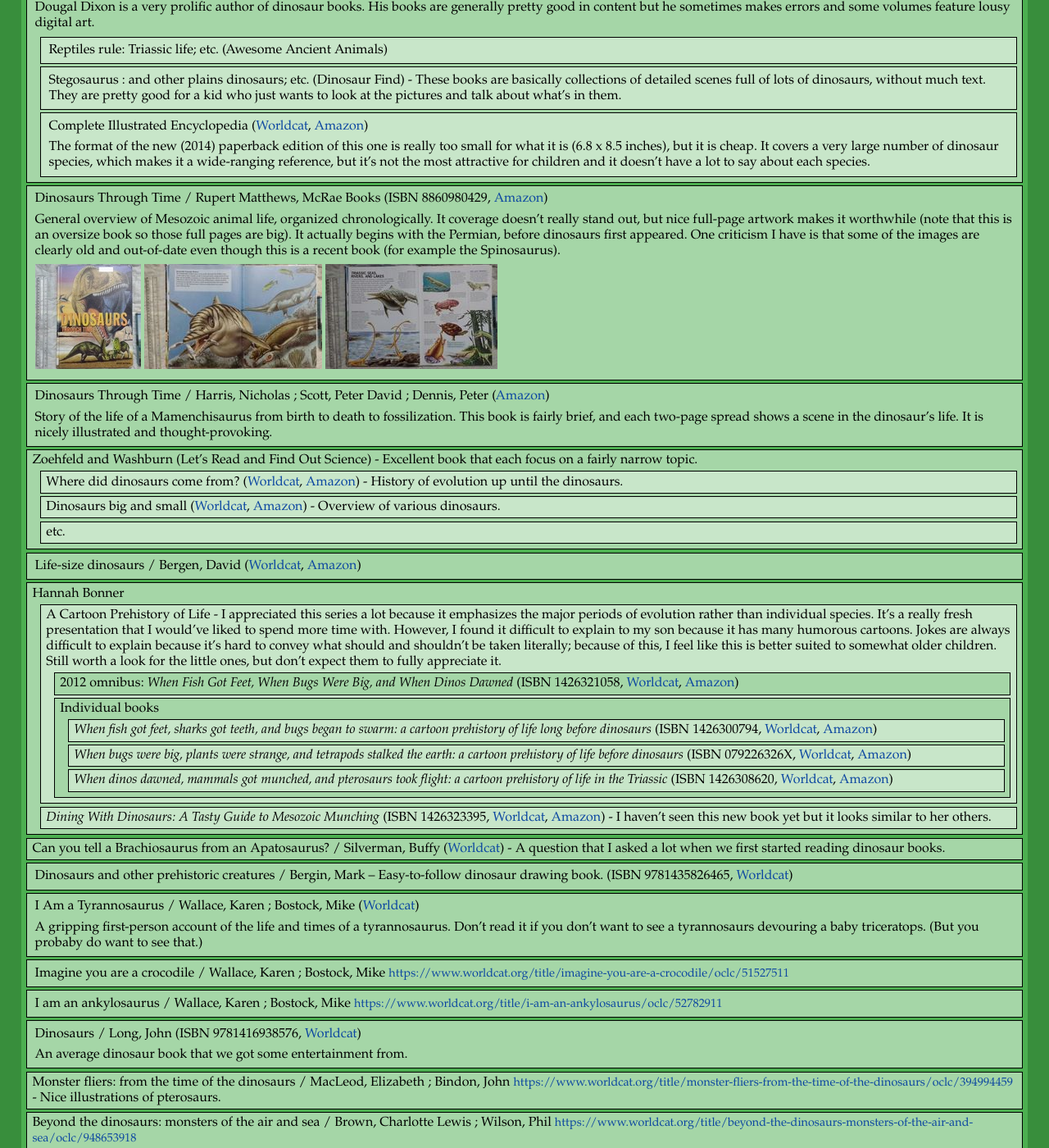
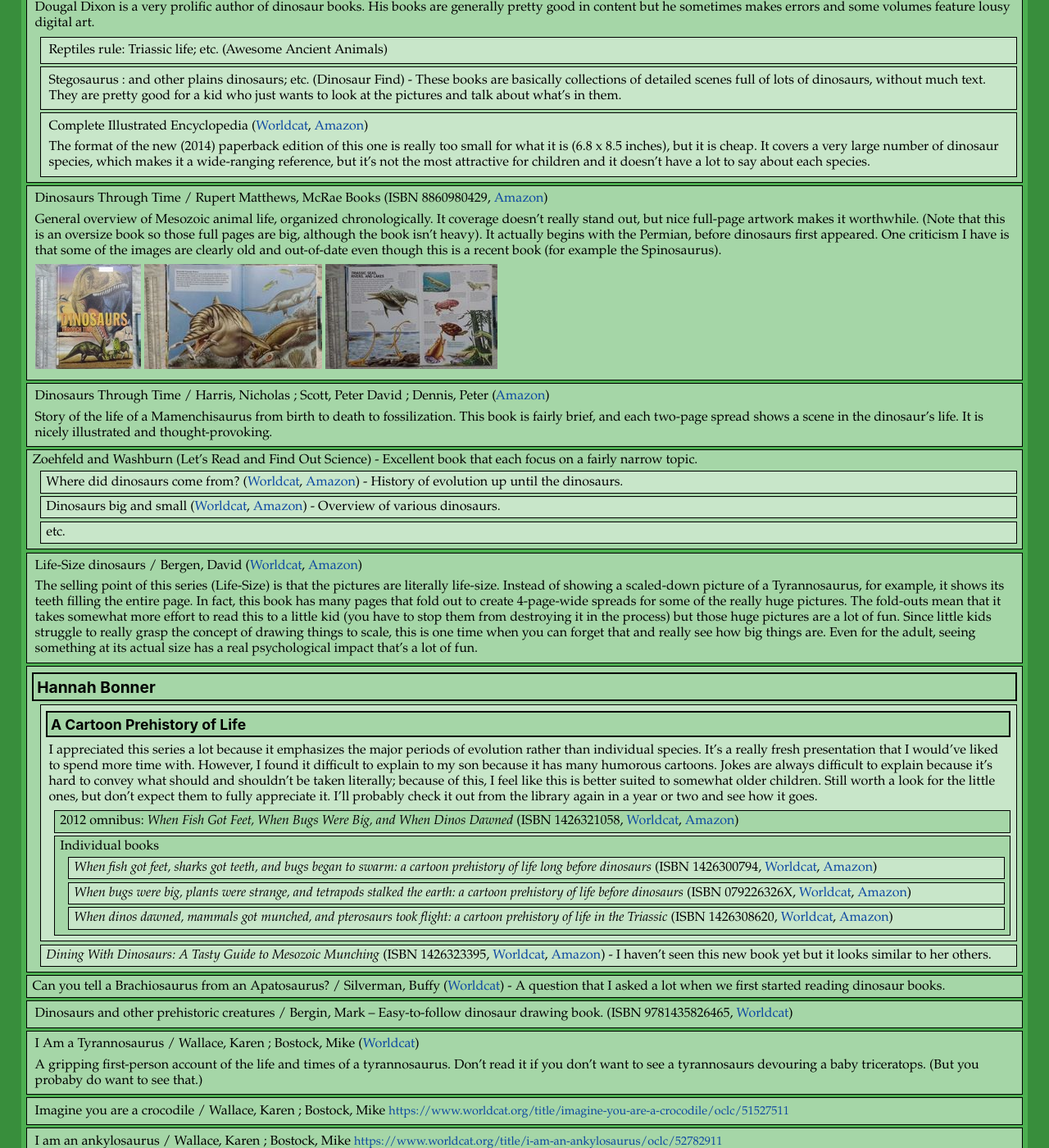
Before and after one commit to nculwell/nculwell.github.io, a Jekyll site: the page built from DinosaurBooks.md, in a window 1280 px wide and 1400 px high, scrolled down 2651 px. Shown: the whole window at 82% size. Built offline with Jekyll 4.4.1, drawn with Linux system fonts in a browser that asks for light colours; nearby versions of some CDN libraries; comment, search, counter and statistics services are not loaded; some of the changed text lies outside the part shown.

Commit message:
Usborne Mysteries & Marvels of Nature.
More descriptions (e.g. Life-Size).

```diff
--- a/DinosaurBooks.md
+++ b/DinosaurBooks.md
@@ -187,10 +187,11 @@
 
   General overview of Mesozoic animal life, organized chronologically. It
   coverage doesn't really stand out, but nice full-page artwork makes it
-  worthwhile (note that this is an oversize book so those full pages are big).
-  It actually begins with the Permian, before dinosaurs first appeared.
-  One criticism I have is that some of the images are clearly old and
-  out-of-date even though this is a recent book (for example the Spinosaurus).
+  worthwhile. (Note that this is an oversize book so those full pages are big,
+  although the book isn't heavy).  It actually begins with the Permian, before
+  dinosaurs first appeared.  One criticism I have is that some of the images
+  are clearly old and out-of-date even though this is a recent book (for
+  example the Spinosaurus).
 
   [![](/assets/img/IMG_20170910_074533540_cropped.thumb.jpg)](/assets/img/IMG_20170910_074533540_cropped.large.jpg)
   [![](/assets/img/IMG_20170910_074605661_cropped.thumb.jpg)](/assets/img/IMG_20170910_074605661_cropped.large.jpg)
@@ -206,15 +207,44 @@
   * Where did dinosaurs come from? ([Worldcat](https://www.worldcat.org/title/where-did-dinosaurs-come-from/oclc/813919873), [Amazon](https://smile.amazon.com/dp/0064452166)) - History of evolution up until the dinosaurs.
   * Dinosaurs big and small ([Worldcat](https://www.worldcat.org/title/dinosaurs-big-and-small/oclc/966744777), [Amazon](https://smile.amazon.com/dp/0064451828)) - Overview of various dinosaurs.
   * etc.
-* Life-size dinosaurs / Bergen, David ([Worldcat](https://www.worldcat.org/title/life-size-dinosaurs/oclc/56389198), [Amazon](https://smile.amazon.com/dp/140271775X))
 
-* Hannah Bonner
-  * A Cartoon Prehistory of Life - I appreciated this series a lot because it emphasizes the major periods of evolution rather than individual species. It's a really fresh presentation that I would've liked to spend more time with. However, I found it difficult to explain to my son because it has many humorous cartoons. Jokes are always difficult to explain because it's hard to convey what should and shouldn't be taken literally; because of this, I feel like this is better suited to somewhat older children. Still worth a look for the little ones, but don't expect them to fully appreciate it.
-    * 2012 omnibus: *When Fish Got Feet, When Bugs Were Big, and When Dinos Dawned* (ISBN 1426321058, [Worldcat](https://www.worldcat.org/title/when-fish-got-feet-when-bugs-were-big-when-dinos-dawned-a-cartoon-prehistory-of-life-on-earth/oclc/973542194), [Amazon](https://smile.amazon.com/When-Fish-Feet-Dinos-Dawned/dp/1426321058))
+* Life-Size dinosaurs / Bergen, David ([Worldcat](https://www.worldcat.org/title/life-size-dinosaurs/oclc/56389198), [Amazon](https://smile.amazon.com/dp/140271775X))
+
+  The selling point of this series (Life-Size) is that the pictures are
+  literally life-size. Instead of showing a scaled-down picture of a
+  Tyrannosaurus, for example, it shows its teeth filling the entire page. In
+  fact, this book has many pages that fold out to create 4-page-wide spreads
+  for some of the really huge pictures. The fold-outs mean that it takes
+  somewhat more effort to read this to a little kid (you have to stop them from
+  destroying it in the process) but those huge pictures are a lot of fun. Since
+  little kids struggle to really grasp the concept of drawing things to scale,
+  this is one time when you can forget that and really see how big things are.
+  Even for the adult, seeing something at its actual size has a real
+  psychological impact that's a lot of fun.
+
+* ### Hannah Bonner
+
+  * #### A Cartoon Prehistory of Life
+
+    I appreciated this series a lot because it emphasizes the major periods of
+    evolution rather than individual species. It's a really fresh presentation
+    that I would've liked to spend more time with. However, I found it
+    difficult to explain to my son because it has many humorous cartoons. Jokes
+    are always difficult to explain because it's hard to convey what should and
+    shouldn't be taken literally; because of this, I feel like this is better
+    suited to somewhat older children. Still worth a look for the little ones,
+    but don't expect them to fully appreciate it. I'll probably check it out
+    from the library again in a year or two and see how it goes.
+
+    * 2012 omnibus: *When Fish Got Feet, When Bugs Were Big, and When Dinos
+      Dawned* (ISBN 1426321058,
+        [Worldcat](https://www.worldcat.org/title/oclc/973542194),
+        [Amazon](https://smile.amazon.com/When-Fish-Feet-Dinos-Dawned/dp/1426321058))
     * Individual books
       * *When fish got feet, sharks got teeth, and bugs began to swarm: a cartoon prehistory of life long before dinosaurs* (ISBN 1426300794, [Worldcat](https://www.worldcat.org/title/when-fish-got-feet-sharks-got-teeth-and-bugs-began-to-swarm-a-cartoon-prehistory-of-life-long-before-dinosaurs/oclc/474543162), [Amazon](https://smile.amazon.com/dp/1426300794))
       * *When bugs were big, plants were strange, and tetrapods stalked the earth: a cartoon prehistory of life before dinosaurs* (ISBN 079226326X, [Worldcat](https://www.worldcat.org/title/when-bugs-were-big-plants-were-strange-and-tetrapods-stalked-the-earth-a-cartoon-prehistory-of-life-before-dinosaurs/oclc/426120932), [Amazon](https://smile.amazon.com/dp/079226326X))
       * *When dinos dawned, mammals got munched, and pterosaurs took flight: a cartoon prehistory of life in the Triassic* (ISBN 1426308620, [Worldcat](https://www.worldcat.org/title/when-dinos-dawned-mammals-got-munched-and-pterosaurs-took-flight-a-cartoon-pre-history-of-life-in-the-triassic/oclc/886776103), [Amazon](https://smile.amazon.com/dp/1426308620))
+
   * *Dining With Dinosaurs: A Tasty Guide to Mesozoic Munching* (ISBN 1426323395, [Worldcat](https://www.worldcat.org/title/dining-with-dinosaurs-a-tasty-guide-to-mesozoic-munching/oclc/959966623), [Amazon](https://smile.amazon.com/dp/1426323395)) - I haven't seen this new book yet but it looks similar to her others.
 
 * Can you tell a Brachiosaurus from an Apatosaurus? / Silverman, Buffy ([Worldcat](https://www.worldcat.org/title/can-you-tell-brachiosaurus-from-a-apatosaurus/oclc/988929776)) - A question that I asked a lot when we first started reading dinosaur books.
@@ -385,6 +415,34 @@
   [![](/assets/img/IMG_20170910_075848935_cropped.thumb.jpg)](/assets/img/IMG_20170910_075848935_cropped.large.jpg)
   [![](/assets/img/IMG_20170910_075856590_cropped.thumb.jpg)](/assets/img/IMG_20170910_075856590_cropped.large.jpg)
 
+* Usborne Mysteries & Marvels of Nature (1989, ISBN 978-0746004210,
+    [Worldcat](https://www.worldcat.org/isbn/978-0746004210),
+    [Amazon](https://smile.amazon.com/dp/0746004214))
+
+  I'm pretty sure this is the original version of this book, and it's the one
+  we have. It appears to have been original published as several separate books
+  ([this reptiles book, for example](https://www.worldcat.org/isbn/978-0860208457))
+  which were then combined into this volume. The layout mingles
+  realistic-looking illustrations showing scenes of animal and plant life with
+  silly cartoonish illustrations, all intermixed with text describing
+  remarkable facts about nature.
+
+  This was one of the first animal books that we spent a lot of time reading.
+  The nature of the illustrations provokes lots of questions.
+
+* Usborne Internet-Linked Mysteries & Marvels of Nature
+    (2003, ISBN 978-0746052983, [Worldcat](https://www.worldcat.org/isbn/978-0746052983),
+    [Amazon](https://smile.amazon.com/dp/0746052987);
+    2004, ISBN 978-0794505974, [Worldcat](https://www.worldcat.org/isbn/978-0794505974),
+    [Amazon](https://smile.amazon.com/dp/079450597X);
+    2007, ISBN 978-0794517380, [Worldcat](https://www.worldcat.org/isbn/978-0794517380),
+    [Amazon](https://smile.amazon.com/dp/0794517382))
+
+  This looks to be a true second edition of the original 1980's version of this
+  title. The layout combines photographic images with hand-drawn illustrations.
+  I haven't seen the real things yet, I'm just going off of the images I see
+  online.
+
 {% comment %}
 ## TODO
 
```
